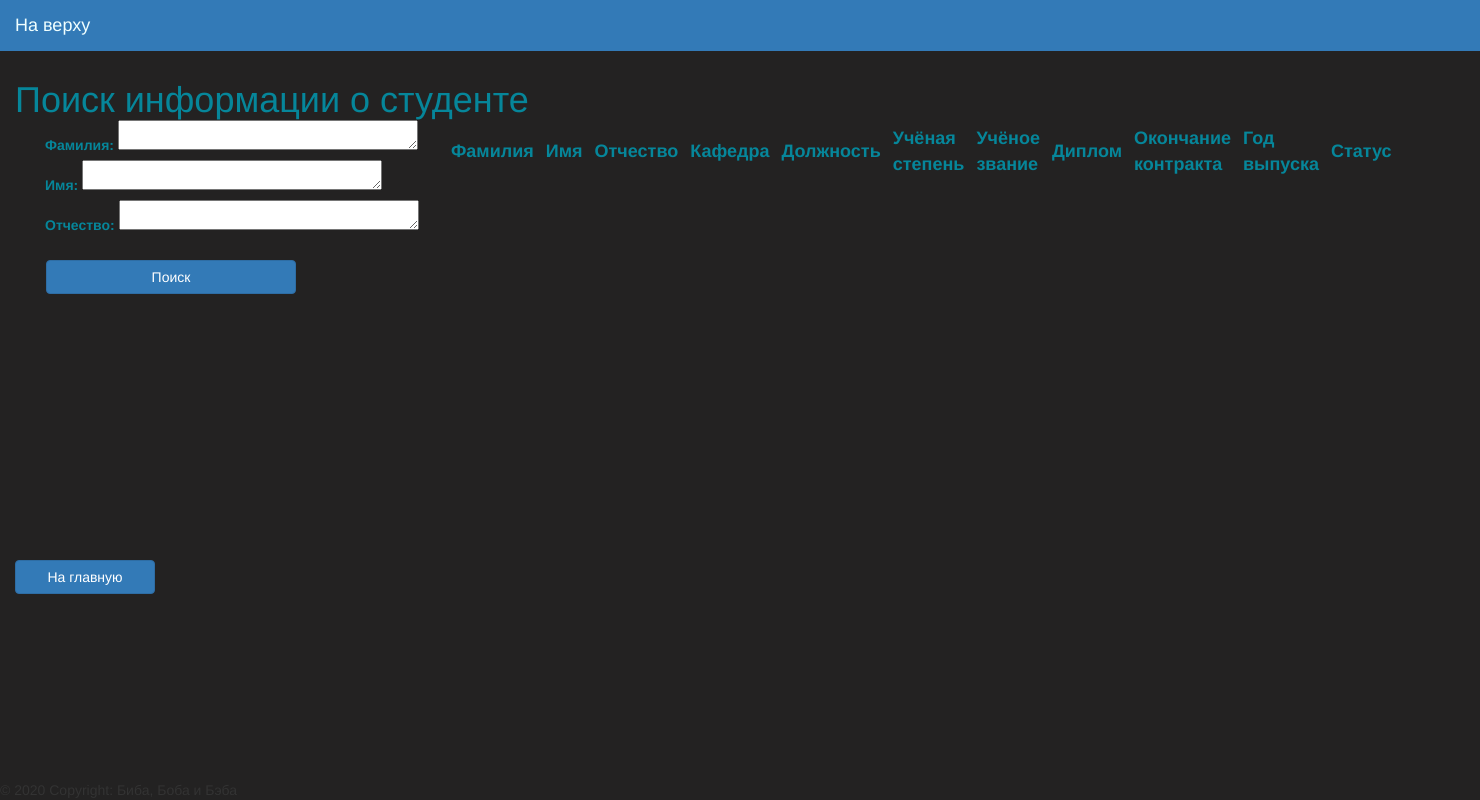
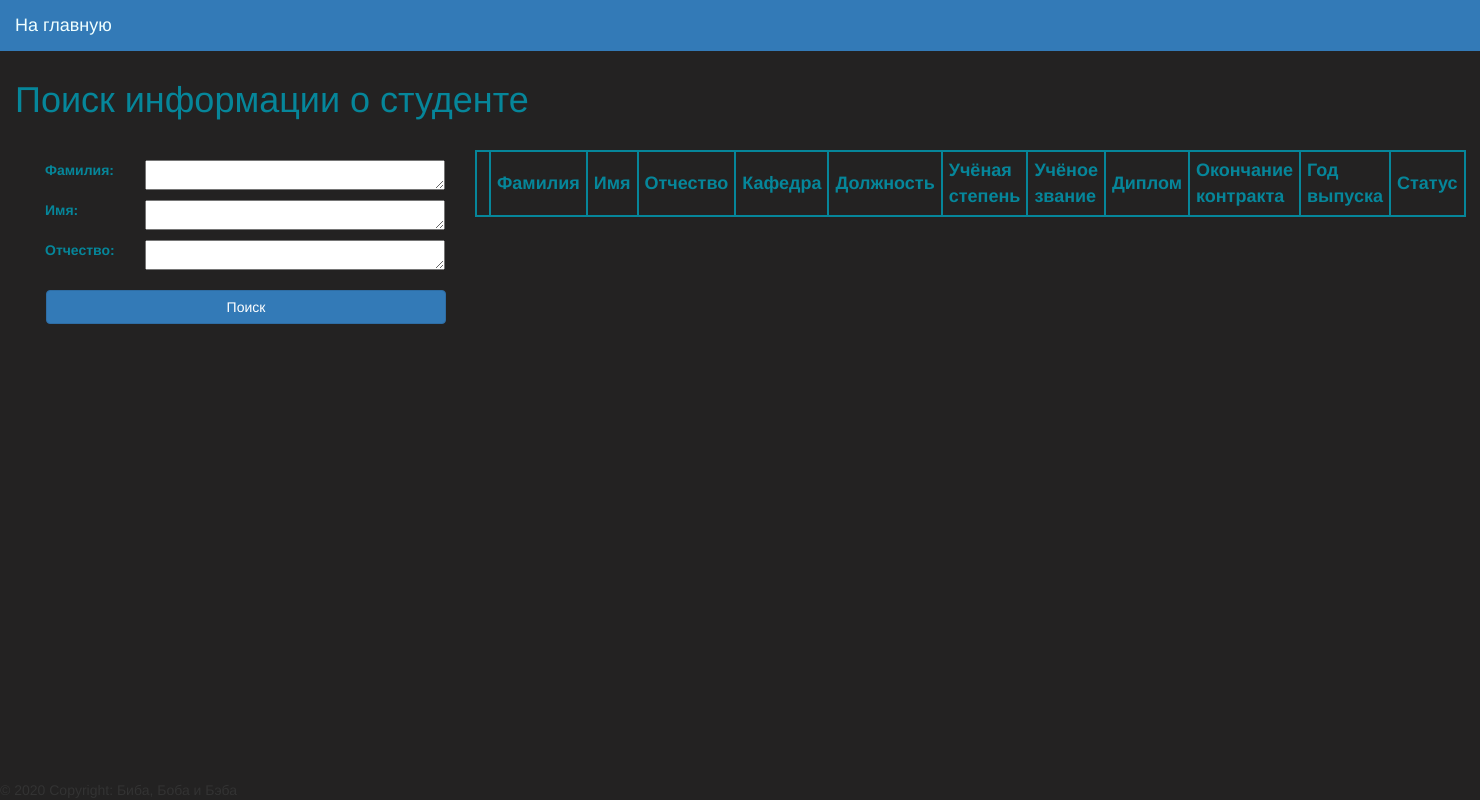
Before and after one commit to Kordebalet67/DataBase, a Django app: page /search in a window 1480 px wide. Run offline with Django 3.2, Linux system fonts and the light colour scheme; lists and menus that the app fills with data are empty; some libraries are stand-ins or nearby versions.

Commit message:
красиво

```diff
--- a/static/style.css
+++ b/static/style.css
@@ -116,7 +116,7 @@
     display: inline;
     position: relative;
     top: 10px;
-    width: 250px;
+    width: 400px;
     left: 1px;
     margin-top: 10px;
 }
@@ -182,7 +182,7 @@ table.result, table.result td, table.result th, table.result tr {
     margin-left: 0;
     width: 50%;
     padding: 6px;
-    border: 2px #06869a;
+    border: 2px solid #06869a;
     align-content: center;
     height: auto;
 }
--- a/templates/base.html
+++ b/templates/base.html
@@ -23,11 +23,7 @@
             {% block content %}
             {% endblock content %}
 
-        <form action="../main/mainPage.html">
-            <div>
-                <button type="submit" class="btn6 btn btn-primary">На главную</button>
-            </div>
-        </form>
+
     </div>
 </div>
 
--- a/templates/navbar.html
+++ b/templates/navbar.html
@@ -1,3 +1,3 @@
 <nav class="navbar navbar-dark bg-primary navbar-fixed-top">
-    <a class="navbar-brand" href="#" style="color: azure; border-radius: 15px">На верху</a>
+    <a class="navbar-brand" href="../main/mainPage.html" style="color: azure; border-radius: 15px">На главную</a>
 </nav>
--- a/templates/search/search.html
+++ b/templates/search/search.html
@@ -11,17 +11,17 @@
             <div>
                 <form style="color: #06869a" action="" method="post">{% csrf_token %}
                     <div class="grid-container-search">
-                        <div style="grid-area: column1">
+                        <div style="grid-area: column1; padding-top: 30px">
                             <form action="" method="post">{% csrf_token %}
-                                <div>
+                                <div style="display: flex; justify-content: space-between;padding-top: 10px">
                                     <label>Фамилия: </label>
                                     {{ insert_form.surname }}
                                 </div>
-                                <div>
+                                <div style="display: flex; justify-content: space-between;padding-top: 10px">
                                     <label>Имя: </label>
                                     {{ insert_form.name }}
                                 </div>
-                                <div>
+                                <div style="display: flex; justify-content: space-between;padding-top: 10px">
                                     <label>Отчество: </label>
                                     {{ insert_form.middle_name }}
                                 </div>
@@ -30,9 +30,10 @@
                             </form>
                         </div>
                         <div style="grid-area: column2">
-                            <div>
+                            <div style="padding: 30px">
                                 <table class="result">
                                     <tr>
+                                        <td>
                                         <th>Фамилия</th>
                                         <th>Имя</th>
                                         <th>Отчество</th>
```
